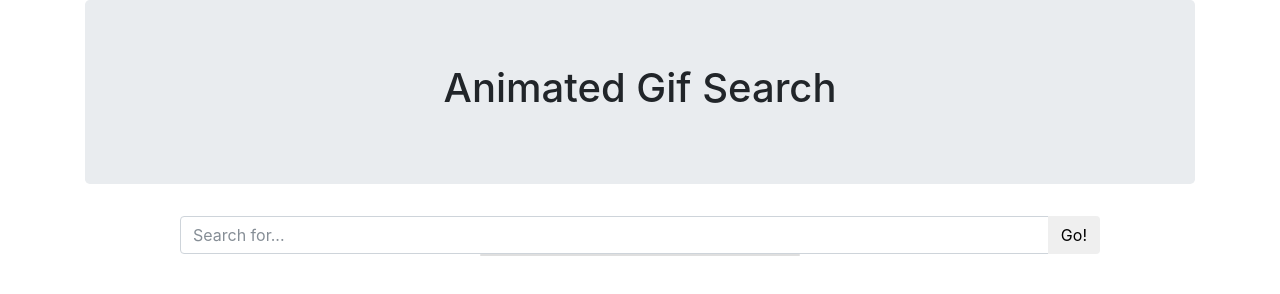
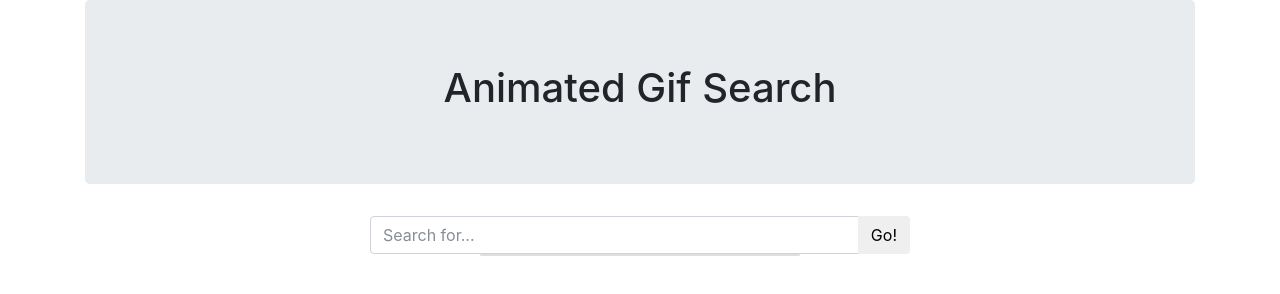
Before and after one commit to mckayma2/week-6, a plain HTML site: page index.html in a window 1280 px wide. Shown: the top 294 px of the page. Drawn offline with nearby package versions, Linux system fonts and the light colour scheme.

Commit message:
column change

```diff
--- a/index.html
+++ b/index.html
@@ -19,9 +19,9 @@
 
   		</div>
 		<div class="row">
-		  	<div class="col-md-1" id="test">
+		  	<div class="col-md-3" id="test">
 			</div>
-		  	<div class="col-md-10">
+		  	<div class="col-md-6">
 				 <div class="input-group">
     					  <input type="text" class="form-control" placeholder="Search for...">
      					  <span class="input-group-btn">
@@ -30,7 +30,7 @@
    					 </div><!-- /input-group -->
 					<div id="searchResult" class="card" style="width: 20rem; margin:0 auto;"></div>
 				</div>
-			<div class="col-md-1">
+			<div class="col-md-3">
 
 			</div>
 	      </div>
```
